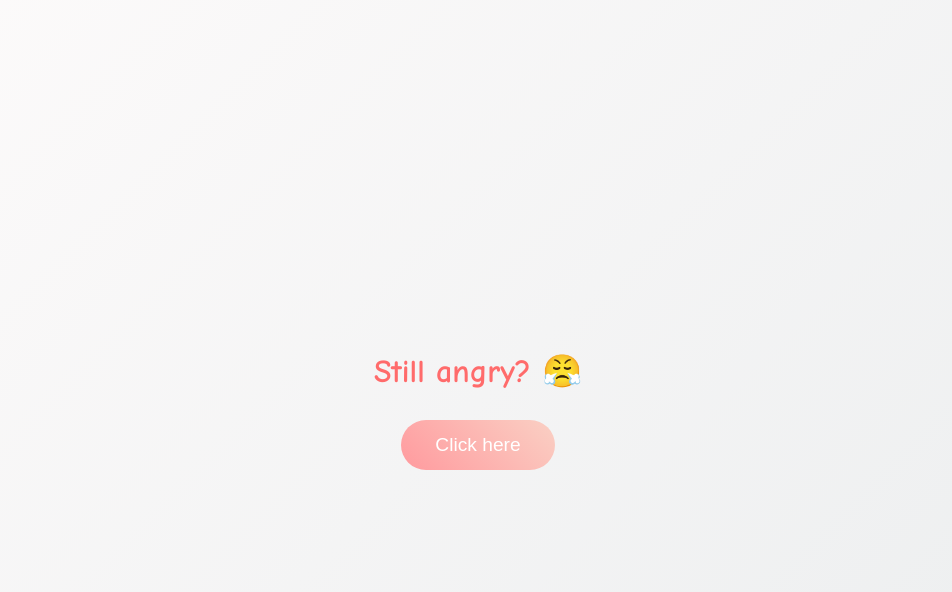
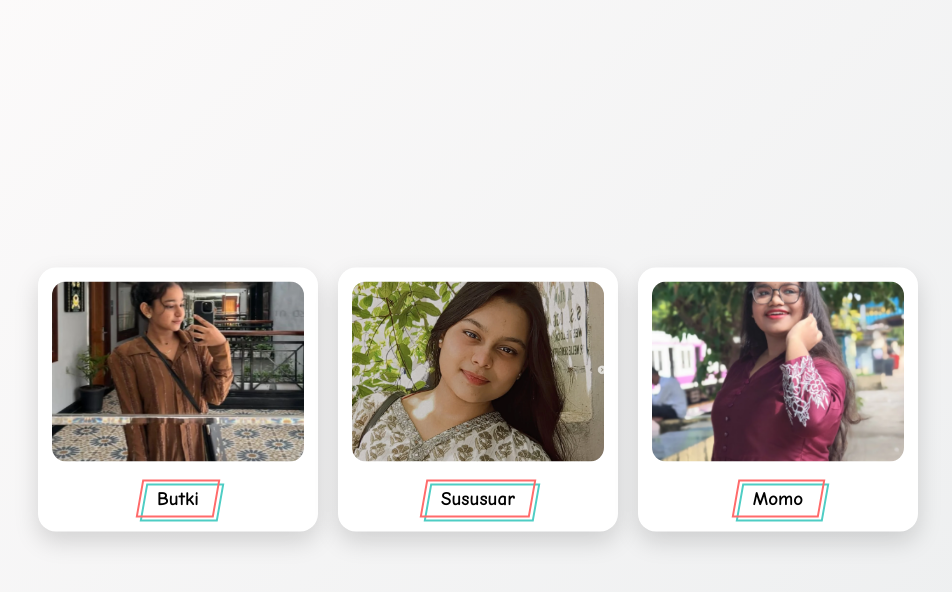
Before and after one commit to sankhadeep-coder/friendship, a plain HTML site: page index.html in a window 1280 px wide. Both pictures are taken after a click on the button "Click here". Shown: the whole page, without its empty margins (162-1114 px from the left). Drawn offline with Linux system fonts and the light colour scheme.

Commit message:
Update index.html

```diff
--- a/index.html
+++ b/index.html
@@ -6,173 +6,214 @@
 <title>Friendship Surprise</title>
 
 <style>
-:root{
+:root {
   --pink:#ff6b6b;
   --teal:#4ecdc4;
 }
 
-*{box-sizing:border-box}
+* { box-sizing: border-box; }
 
-body{
-  margin:0;
-  font-family:'Comic Sans MS','Chalkboard SE',sans-serif;
-  background:linear-gradient(135deg,#fdfbfb,#ebedee);
-  min-height:100svh;
-  display:flex;
-  justify-content:center;
-  align-items:center;
-  overflow:hidden;
+body {
+  margin: 0;
+  font-family: 'Comic Sans MS','Chalkboard SE',sans-serif;
+  background: linear-gradient(135deg,#fdfbfb,#ebedee);
+  min-height: 100svh;
+  display: flex;
+  justify-content: center;
+  align-items: center;
+  overflow: hidden;
 }
 
-/* START */
-#start-screen{text-align:center}
-h1{color:var(--pink);margin-bottom:30px}
-.start-btn{
-  padding:14px 34px;
-  font-size:1.2rem;
-  border:none;
-  border-radius:999px;
-  background:linear-gradient(45deg,#ff9a9e,#fad0c4);
-  color:#fff;
-  cursor:pointer;
+/* START SCREEN */
+#start-screen {
+  text-align: center;
+  padding: 20px;
+}
+
+h1 {
+  color: var(--pink);
+  margin-bottom: 30px;
+  font-size: clamp(1.6rem,5vw,2.6rem);
+}
+
+.start-btn {
+  padding: 14px 34px;
+  font-size: 1.2rem;
+  border: none;
+  border-radius: 999px;
+  background: linear-gradient(45deg,#ff9a9e,#fad0c4);
+  color: #fff;
+  cursor: pointer;
 }
 
 /* CARDS */
-#cards-container{
-  display:none;
-  width:100%;
-  min-height:100svh;
-  justify-content:center;
-  align-items:center;
-  flex-wrap:wrap;
-  gap:20px;
-  padding:20px;
+#cards-container {
+  display: none;
+  width: 100%;
+  min-height: 100svh;
+  justify-content: center;
+  align-items: center;
+  flex-wrap: wrap;
+  gap: 20px;
+  padding: 20px;
 }
 
-.card{
-  background:#fff;
-  width:280px;
-  padding:15px;
-  border-radius:20px;
-  text-align:center;
-  box-shadow:0 10px 25px rgba(0,0,0,.1);
-  cursor:pointer;
-  animation:float 3s ease-in-out infinite;
+.card {
+  background: #fff;
+  border-radius: 18px;
+  padding: 14px;
+  width: min(90vw,280px);
+  text-align: center;
+  box-shadow: 0 10px 25px rgba(0,0,0,.15);
+  cursor: pointer;
+  animation: float 3s ease-in-out infinite;
 }
 
-.card img{
-  width:100%;
-  height:200px;
-  object-fit:cover;
-  border-radius:15px;
+.card img {
+  width: 100%;
+  height: 180px;
+  object-fit: cover;
+  border-radius: 14px;
 }
 
-.name-box{
-  margin-top:14px;
-  font-weight:bold;
-  font-size:1.2rem;
-  position:relative;
+.name-box {
+  margin-top: 14px;
+  font-size: 1.2rem;
+  font-weight: bold;
+  position: relative;
+  display: inline-block;
+  padding: 8px 18px;
 }
 
-@keyframes float{
-  0%,100%{transform:translateY(0)}
-  50%{transform:translateY(-15px)}
+.name-box::before {
+  content: '';
+  position: absolute;
+  inset: 0;
+  border: 2px solid var(--pink);
+  transform: skew(-10deg);
+  z-index: -1;
 }
 
-/* VIDEO */
-#video-screen{
-  display:none;
-  position:fixed;
-  inset:0;
-  background:#000;
-  justify-content:center;
-  align-items:center;
-  overflow:hidden;
+.name-box::after {
+  content: '';
+  position: absolute;
+  inset: 4px -4px -4px 4px;
+  border: 2px solid var(--teal);
+  transform: skew(-10deg);
+  z-index: -2;
 }
 
-video{
-  width:min(90vw,420px);
-  aspect-ratio:9/16;
-  border-radius:14px;
-  box-shadow:0 0 40px rgba(255,107,107,.6);
-  z-index:2;
+@keyframes float {
+  0%,100% { transform: translateY(0); }
+  50% { transform: translateY(-14px); }
+}
+
+/* VIDEO SCREEN */
+#video-screen {
+  display: none;
+  position: fixed;
+  inset: 0;
+  background: #000;
+  justify-content: center;
+  align-items: center;
+  overflow: hidden;
+}
+
+video {
+  width: min(92vw,420px);
+  aspect-ratio: 9/16;
+  border-radius: 16px;
+  background: #000;
+  z-index: 10;
 }
 
 /* FLOATING IMAGES */
-.anim-img{
-  position:absolute;
-  width:50px;
-  height:50px;
-  animation:fly 5s linear forwards;
-  pointer-events:none;
+.anim-img {
+  position: absolute;
+  width: 40px;
+  height: 40px;
+  border-radius: 50%;
+  pointer-events: none;
+  animation: fly 4s linear forwards;
 }
 
-@keyframes fly{
-  0%{transform:translateY(110vh);opacity:0}
-  10%{opacity:1}
-  100%{transform:translateY(-10vh) rotate(360deg);opacity:0}
+@keyframes fly {
+  from { transform: translateY(110vh) scale(.5); opacity: 0; }
+  10% { opacity: 1; }
+  to { transform: translateY(-10vh) scale(1.2); opacity: 0; }
 }
 </style>
 </head>
 
 <body>
 
+<!-- START -->
 <div id="start-screen">
   <h1>Still angry? 😤</h1>
   <button class="start-btn" onclick="showCards()">Click here</button>
 </div>
 
+<!-- CARDS -->
 <div id="cards-container">
   <div class="card" onclick="playVideo('butki')">
-    <img src="butki.png">
+    <img src="butki.png" alt="Butki">
     <div class="name-box">Butki</div>
   </div>
 
   <div class="card" onclick="playVideo('susuar')">
-    <img src="susuar.png">
-    <div class="name-box">Susuar</div>
+    <img src="sususuar.png" alt="Sususuar">
+    <div class="name-box">Sususuar</div>
   </div>
 
   <div class="card" onclick="playVideo('momo')">
-    <img src="momo.png">
+    <img src="momo.png" alt="Momo">
     <div class="name-box">Momo</div>
   </div>
 </div>
 
+<!-- VIDEO -->
 <div id="video-screen">
-  <video id="video" controls autoplay muted playsinline></video>
+  <video id="video" controls muted playsinline></video>
 </div>
 
 <script>
-const videoMap={
-  butki:'butki.mp4',
-  susuar:'susuar.mp4',
-  momo:'momo.mp4'
+const videoMap = {
+  butki: "butki.mp4",
+  susuar: "susuar.mp4",
+  momo: "momo.mp4"
 };
 
-function showCards(){
-  start-screen.style.display='none';
-  cards-container.style.display='flex';
+let floatTimer;
+
+function showCards() {
+  document.getElementById("start-screen").style.display = "none";
+  document.getElementById("cards-container").style.display = "flex";
 }
 
-function playVideo(name){
-  cards-container.style.display='none';
-  video-screen.style.display='flex';
+function playVideo(name) {
+  document.getElementById("cards-container").style.display = "none";
 
-  const v=document.getElementById('video');
-  v.src=videoMap[name];
-  v.play();
+  const screen = document.getElementById("video-screen");
+  const video = document.getElementById("video");
 
-  setInterval(createFloatingImage,400);
+  screen.style.display = "flex";
+  video.src = videoMap[name];
+  video.load();
+
+  // Mobile-safe play
+  video.play().catch(() => {});
+
+  if (floatTimer) clearInterval(floatTimer);
+  floatTimer = setInterval(createFloatingImage, 700);
 }
 
-function createFloatingImage(){
-  const img=document.createElement('img');
-  img.src='butki.png';
-  img.className='anim-img';
-  img.style.left=Math.random()*100+'%';
-  document.getElementById('video-screen').appendChild(img);
-  setTimeout(()=>img.remove(),5000);
+function createFloatingImage() {
+  const img = document.createElement("img");
+  img.src = "butki.png"; // lightweight
+  img.className = "anim-img";
+  img.style.left = Math.random() * 90 + "%";
+  document.getElementById("video-screen").appendChild(img);
+  setTimeout(() => img.remove(), 4000);
 }
 </script>
 
```
